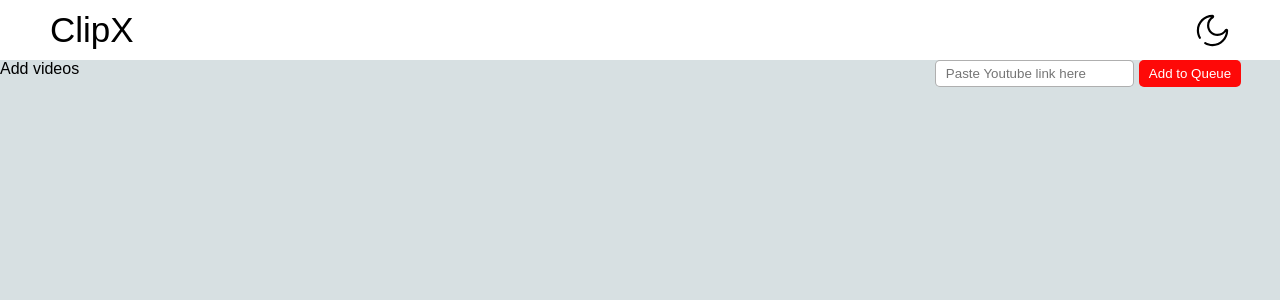
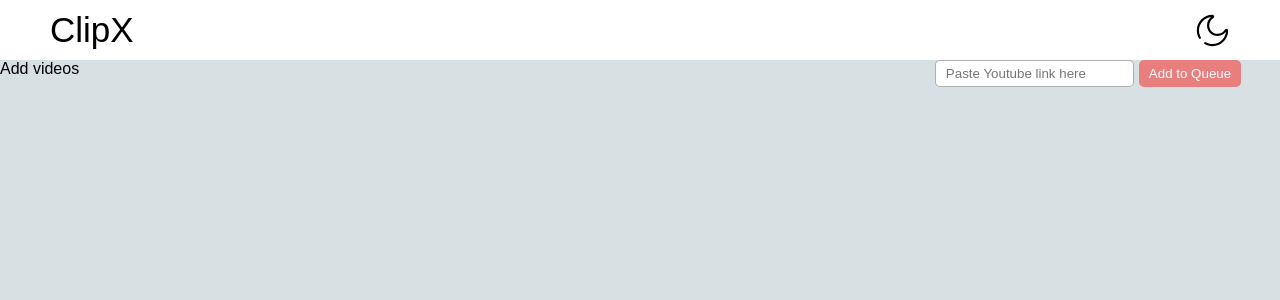
Before and after one commit to NaingLuTun/ClipX, a React (Vite) app: page / in a window 1280 px wide. Shown: the top 300 px of the page. Built offline with nearby package versions, Linux system fonts and the light colour scheme; a web font is replaced by a local one.

Commit message:
changed the default state of isValid to false, comment out deleteVideos function for later use

```diff
--- a/src/App.tsx
+++ b/src/App.tsx
@@ -5,7 +5,6 @@ import './styles/App.css'
 import Header from './components/Header'
 import { useSelector } from 'react-redux'
 import { RootState } from './state/store'
-import ReactPlayer from 'react-player'
 import MainVideo from './components/MainVideo'
 import VideosHolder from './components/VideosHolder'
 
--- a/src/components/VideosHolder.tsx
+++ b/src/components/VideosHolder.tsx
@@ -2,7 +2,7 @@
 
 import { useSelector, useDispatch } from 'react-redux'
 
-import { addUrl, addVideosAsync, deleteVideos, setCurrentVideo } from '../state/videoSlice/videoSlice'
+import { addUrl, addVideosAsync, /* deleteVideos (for later) */ setCurrentVideo } from '../state/videoSlice/videoSlice'
 import { AppDispatch, RootState } from '../state/store'
 import React, { useState } from 'react'
 
@@ -11,7 +11,7 @@ import "../styles/App.css"
 const VideosHolder = () => {
 
     const [url, setUrl] = useState<string>("")
-    const [isValid, setIsValid] = useState(true)
+    const [isValid, setIsValid] = useState(false)
 
     const videos = useSelector((state: RootState) => state.videoReducer.videos)
     const videosUrl = useSelector((state: RootState) => state.videoReducer.videoUrl)
```
